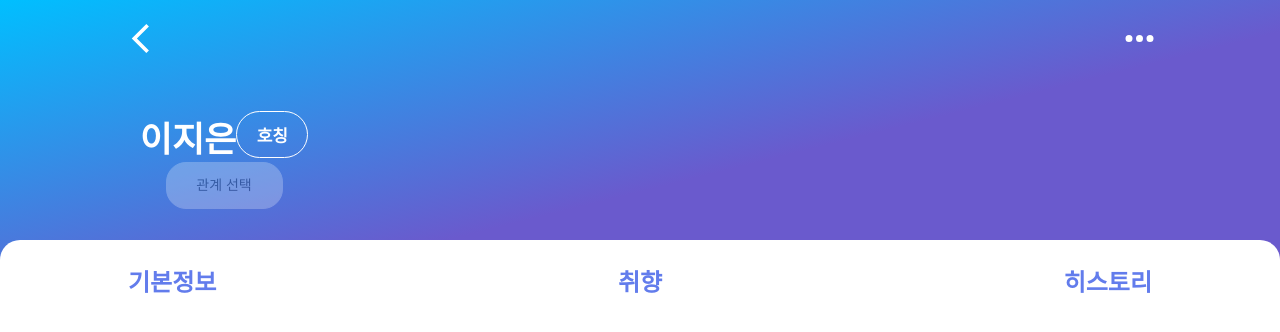
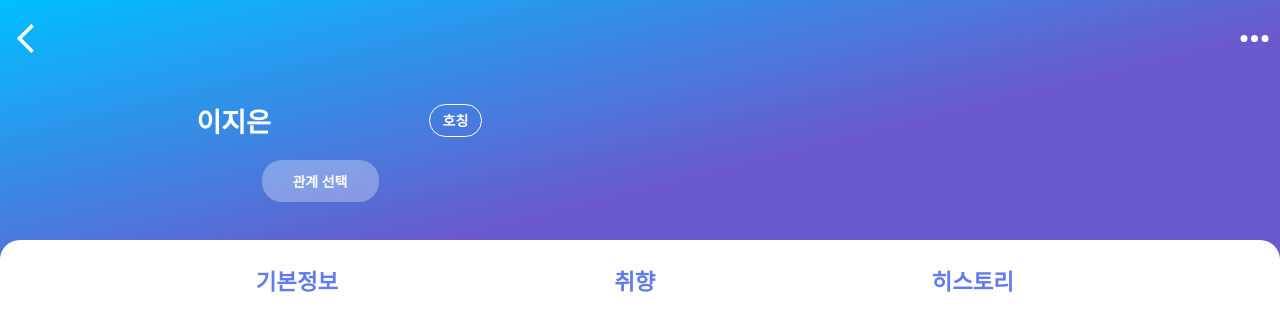
Before and after one commit to existentialist2001/Repo_React, a React (Create React App) app: page / in a window 1280 px wide. Shown: the top 332 px of the page. Built offline with nearby package versions, Linux system fonts and the light colour scheme.

Commit message:
조건부 styling 적용 전

```diff
--- a/src/screens/Taste_Main.js
+++ b/src/screens/Taste_Main.js
@@ -1,6 +1,8 @@
 import React, { useState } from "react";
 import { Route, Link } from "react-router-dom";
 import NicknameModal from "../components/NicknameModal";
+
+import styled from "styled-components";
 
 //모달 임포트
 import MainButton from "../components/NicknameModal";
@@ -38,30 +40,24 @@ const Taste_Main = (props) => {
   };
 
   return (
-    <div style={styles.screen}>
-      <div style={styles.gradientContainer}>
-        <div style={styles.header}>
-          <button
-            style={styles.headerButton}
-            onClick={() => console.log("클릭")}
-          >
+    <ScreenContainer>
+      <GradientContainer>
+        <HeaderContainer>
+          <BackButton onClick={() => console.log("clicked")}>
             <MdArrowBackIosNew color="white" size="35" />
-          </button>
-          <button style={styles.headerButton}>
+          </BackButton>
+
+          <ThreeDotButton>
             <HiDotsHorizontal color="white" size="35" />
-          </button>
-        </div>
-        <div style={styles.main}>
-          <div style={styles.mainTextsContainer}>
-            <div style={styles.mainFirst} class="mainFirst">
-              <div style={styles.nameText}>이지은</div>
+          </ThreeDotButton>
+        </HeaderContainer>
+
+        <MainContainer>
+          <MainSectionContainer>
+            <MainNamesContainer>
+              <NameText>이지은</NameText>
               <div>
-                <button
-                  style={styles.nicknameButton}
-                  onClick={() => setNicknameModal(true)}
-                >
-                  {nickname}
-                </button>
+                <NickNameButton onClick={()=>setNicknameModal(true)}>{nickname}</NickNameButton>
               </div>
 
               <NicknameModal
@@ -69,41 +65,37 @@ const Taste_Main = (props) => {
                 onCancel={cancelChangeNickname}
                 onChange={setNickname}
               />
-            </div>
-            <div className="mainSecond">
-              <div>
-                <button
-                  style={styles.relationButton}
-                  onClick={() => setRelationModal(true)}
-                >
+            </MainNamesContainer>
+            <MainRelationContainer>
+              <RelationButton onClick={() => setRelationModal(true)}>
               {relationStatus}
-                </button>
-              </div>
+              </RelationButton>
+
               <RelationModal
                 visible={relationModal}
                 onCancel={cancelChangeRelation}
                 onChange={setRelationStatus}
               />
-            </div>
-          </div>
-        </div>
+            </MainRelationContainer>
+          </MainSectionContainer>
+        </MainContainer>
 
-        <div style={styles.middleBar}>
-          <div style={styles.middleBarTextContainer}>
-            <Link style={styles.middleBarText} to="/basicinfo">
+        <MiddleBarContainer>
+          <MiddleBarLinkContainer>
+            <Link className="MiddleBarLinkTexts" to="/basicinfo">
               기본정보
             </Link>
-            <Link style={styles.middleBarText} to="/taste">
+            <Link className="MiddleBarLinkTexts" to="/taste">
               취향
             </Link>
-            <Link style={styles.middleBarText} to="/history">
+            <Link className="MiddleBarLinkTexts" to="/history">
               히스토리
             </Link>
-          </div>
-        </div>
-      </div>
+          </MiddleBarLinkContainer>
+        </MiddleBarContainer>
+      </GradientContainer>
 
-      <div style={styles.information}>
+      <InformationContainer>
         <Route path="/basicinfo">
           <Taste_basicinfo_screen />
         </Route>
@@ -116,70 +108,192 @@ const Taste_Main = (props) => {
         <Route path="/history">
           <Taste_history_screen />
         </Route>
-      </div>
-    </div>
+      </InformationContainer>
+    </ScreenContainer>
   );
 };
 
 export default Taste_Main;
 
-const styles = {
-  screen: {
+const ScreenContainer = styled.div`
   //flex 컨테이너로 만들어주고, main axis를 세로 축으로
-    display: "flex",
-    flexDirection: "column",
+  display: flex;
+  flex-direction: column;
   //screen이 전체 flex 컨테이너이기 때문에, viewport를 기준으로 100% 설정
-    width: "100vw",
-    height: "100vh",
-  },
-  gradientContainer: {
-    height: "40%",
-    width: "100%",
-    background: "linear-gradient(to left top, #6a5acd 45%, #00bfff)",
-  },
-  header: {
+  width: 100vw;
+  height: 100vh;
+`;
+
+const GradientContainer = styled.div`
+  height: 40%;
+  width: 100%;
+  background: linear-gradient(to left top, #6a5acd 45%, #00bfff);
+`;
+
+const HeaderContainer = styled.div`
   //헤더는 전체의 10%만큼, 그라데이션의 25%만큼 차지
-    height: "25%",
+  height: 25%;
+  width: 100%;
+  display: flex;
+  justify-content: space-between;
+`;
+
+const MainContainer = styled.div`
+  //main은 전체의 20%만큼, 그라데이션의 50%만큼 차치
+  height: 50%;
+  width: 100%;
+
+  //main을 flexbox로 만들어 주어야, main안의 요소들이(이름 호칭 관계 묶음, 행성 이미지) 가로로 배열됨
+  display: flex;
+  justify-content: space-between;
+`;
+
+//mainTextsContainer와 planetContainer은 부모인 main의 width를 35%, 65%씩, 100% height
+const MainSectionContainer = styled.div`
+  width: 50%;
+  height: 100%;
 
   //
-    width: "82%",
-    paddingLeft: "9%",
-    display: "flex",
-    justifyContent: "space-between",
-  },
-  headerButton: {
-    backgroundColor: "transparent",
-    borderColor: "transparent",
-  },
+  display: flex;
+  flex-direction: column;
+  align-items: center;
+  justify-content: space-evenly;
+`;
 
-  main: {
-    //main은 전체의 20%만큼, 그라데이션의 50%만큼 차치
-    height: "50%",
-    width: "100%",
+const MainNamesContainer = styled.div`
+  display: flex;
+  justify-content:space-evenly;
 
-    //main을 flexbox로 만들어 주어야, main안의 요소들이(이름 호칭 관계 묶음, 행성 이미지) 가로로 배열됨
-    display: "flex",
-    justifyContent: "space-between",
-  },
-  mainFirst: {
-    display: "flex",
+  /*height를 주어서 container box의 height 크기를 설정하지 않으면, container box의 height가 자식요소의 크기에의해 상대적으로 결정되므로
+  레이아웃과 크기 설정에 지장 */
+  height: 50%;
 
-    //todo 이거 아래 속성들 적용이 안됨..왜지??
-    //width: "28%",
-    //justifyContent: "space-between",
-  },
+  align-items: center;
 
-  //mainTextsContainer와 planetContainer은 부모인 main의 width를 35%, 65%씩, 100% height
-  mainTextsContainer: {
-    width: "35%",
-    height: "100%",
+  /*box-sizing을 border-box로 하면, width 100%를 border, padding, content가 나눠 갖는다, 따라서 padding값을 어떤 값으로 적용하더라도
+  전체 box 크기는 변하지 않는다, 고정된 전체 box 크기 안에서 padding과 content 크기가 조정된다 */
+  box-sizing:border-box;
+  width: 100%;
+  padding-left:6%;
+`;
+const MainRelationContainer =styled.div`
+width:100%;
+height:50%;
+display:flex;
+justify-content: center;
+
+`
+
+const MiddleBarContainer = styled.div`
+  //middleBar는 전체의 10%만큼,  그라데이션의 25%차지
+  height: 25%;
+  width: 100%;
 
   //
-    display: "flex",
-    flexDirection: "column",
-    alignItems: "center",
-    justifyContent: "center",
-  },
+  background-color: white;
+  border-top-right-radius: 20px;
+  border-top-left-radius: 20px;
+
+  //
+  display: flex;
+  justify-content: center;
+`;
+
+const BackButton = styled.button`
+  background-color: transparent;
+  border-color: transparent;
+`;
+
+const ThreeDotButton = styled.button`
+  background-color: transparent;
+  border-color: transparent;
+`;
+
+const NameText = styled.div`
+  color: white;
+  font-weight: bold;
+  font-size: 27px;
+`;
+
+const NickNameButton = styled.button`
+  //todo 아래 속성값들 반응형으로 바꾸어야 함.
+  border-radius: 98px;
+  width: 53px;
+  height: 33px;
+  font-size: 14px;
+  color: white;
+  font-weight: bold;
+
+  //borderColor 속성만 주면, 뒷 배경색과 색이 합쳐져서 렌더링 된다.
+  border: solid 1px;
+  border-color: white;
+
+  //버튼 색을 투명하게 해서 뒷 배경색으로 보이게.
+  background-color: transparent;
+`;
+
+const RelationButton = styled.button`
+
+  //opacity로 주면 하위 요소들까지 적용되어서, rgba로 색과 투명도를 동시에 주었다.
+  background-color:rgba(255,255,255, 0.3);
+  color:#fff;
+  text-align:center;
+  font-weight:bold;
+  font-family: Roboto;
+
+  //TODO 반응형으로
+  font-size:14px;
+  width: 117px;
+  height: 42px;
+  border-radius: 20px;
+
+  //button이 기본값으로 border가 있기 때문에 없애준다,,
+  border-width:0;
+
+
+
+`;
+
+
+const InformationContainer = styled.div`
+  //information은 전체의 60%만큼 차지
+  height: 60%;
+  width: 100%;
+
+  //! 왜 안먹히니..
+  border-top-width: 10px;
+  border-top-color: black;
+`;
+
+const MiddleBarLinkContainer = styled.div`
+  //middleBar(뷰포트 가로 전체)의 80%
+  width: 80%;
+  //middleBar의 높이 100%(높이도 설정해주지 않으면, content 크기만큼만 가져감)
+  height: 100%;
+  //
+  display: flex;
+  //justify-content: space-between;
+  align-items: center;
+
+  .MiddleBarLinkTexts {
+    text-decoration: none;
+    color: #627cec;
+    font-weight: bold;
+    font-size: 1.4em;
+
+    //! 복기필요
+    box-sizing:border-box;
+    width:33%;
+    //height:100%;
+    text-align: center;
+  }
+  .MiddleBarLinkTexts:active{
+    box-sizing:border-box;
+    border-bottom:1px solid black;
+  }
+
+`;
+const styles = {
   planetContainer: {
     width: "65%",
     height: "100%",
@@ -190,94 +304,6 @@ const styles = {
     height: "130%",
   },
   //<div style={styles.planetContainer}><img style={styles.planetImg} src={require("../images/planet.png")}/></div>
-  nameText: {
-    color: "white",
-    fontWeight: "bold",
-    fontSize: "2.1875em",
-  },
-  nicknameButton: {
-    //todo 아래 속성값들 반응형으로 바꾸어야 함.
-    borderRadius: 98,
-    width: 72,
-    height: 47,
-    fontSize: 17,
-
-    color: "white",
-    fontWeight: "bold",
-
-    //borderColor 속성만 주면, 뒷 배경색과 색이 합쳐져서 렌더링 된다.
-    border: "solid 1px",
-    borderColor: "white",
-
-    //버튼 색을 투명하게 해서 뒷 배경색으로 보이게.
-    backgroundColor: "transparent",
-  },
-  relationButton: {
-    opacity: 0.25,
-    borderRadius: "20px",
-    border: "solid 1px #fff",
-    backgroundColor: "#fff",
-
-    //TODO 반응형으로
-    width: 117,
-    height: 47,
-
-    //todo 수정필요
-    fontSize: "14px",
-    fontWeight: 500,
-    fontStretch: "normal",
-    fontStyle: "normal",
-    lineHeight: 0.86,
-    letterSpacing: "normal",
-    textAlign: "center",
-    color: "black",
-  },
-
-  middleBar: {
-    //middleBar는 전체의 10%만큼,  그라데이션의 25%차지
-    height: "25%",
-    width: "100%",
-
-    //
-    backgroundColor: "white",
-    borderTopRightRadius: 20,
-    borderTopLeftRadius: 20,
-
-    //
-    display: "flex",
-    justifyContent: "center",
-  },
-  middleBarTextContainer: {
-    //middleBar(뷰포트 가로 전체)의 80%
-    width: "80%",
-    //middleBar의 높이 100%(높이도 설정해주지 않으면, content 크기만큼만 가져감)
-    height: "100%",
-    //
-    display: "flex",
-    justifyContent: "space-between",
-    alignItems: "center",
-  },
-  middleBarText: {
-    textDecoration: "none",
-    color: "#627cec",
-    fontWeight: "bold",
-    fontSize: "1.5em",
-  },
-
-  information: {
-    //information은 전체의 60%만큼 차지
-    height: "60%",
-    width: "100%",
-
-    //! 왜 안먹히니..
-    borderTopWidth: "10px",
-    borderTopColor: "black",
-  },
-
-  mainFirst: {
-    //이름과 호칭을 가로로 배열하기 위해
-    display: "flex",
-  },
 
   //todo Link 태그의 text에 인라인 방식으로 적용한 스타일들 styled component로 변경해야함.
 };
```
Lines whose indentation alone changed are shown as unchanged.
